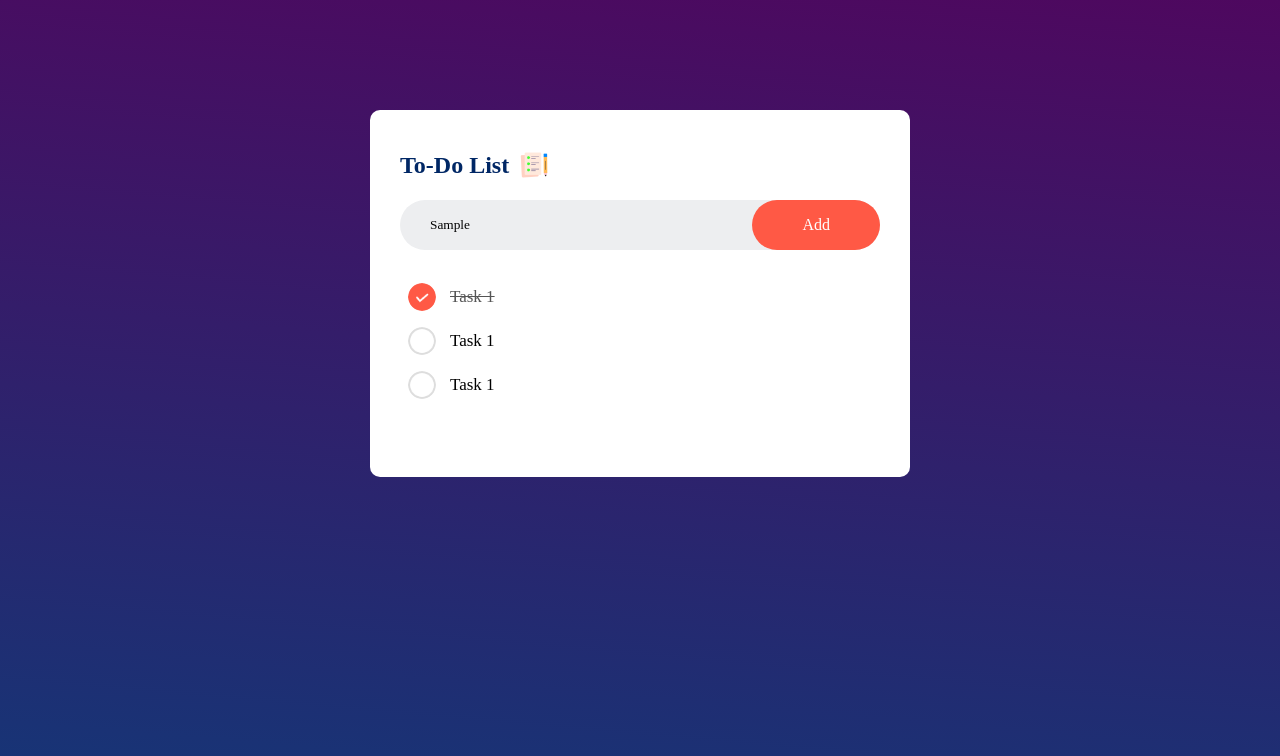
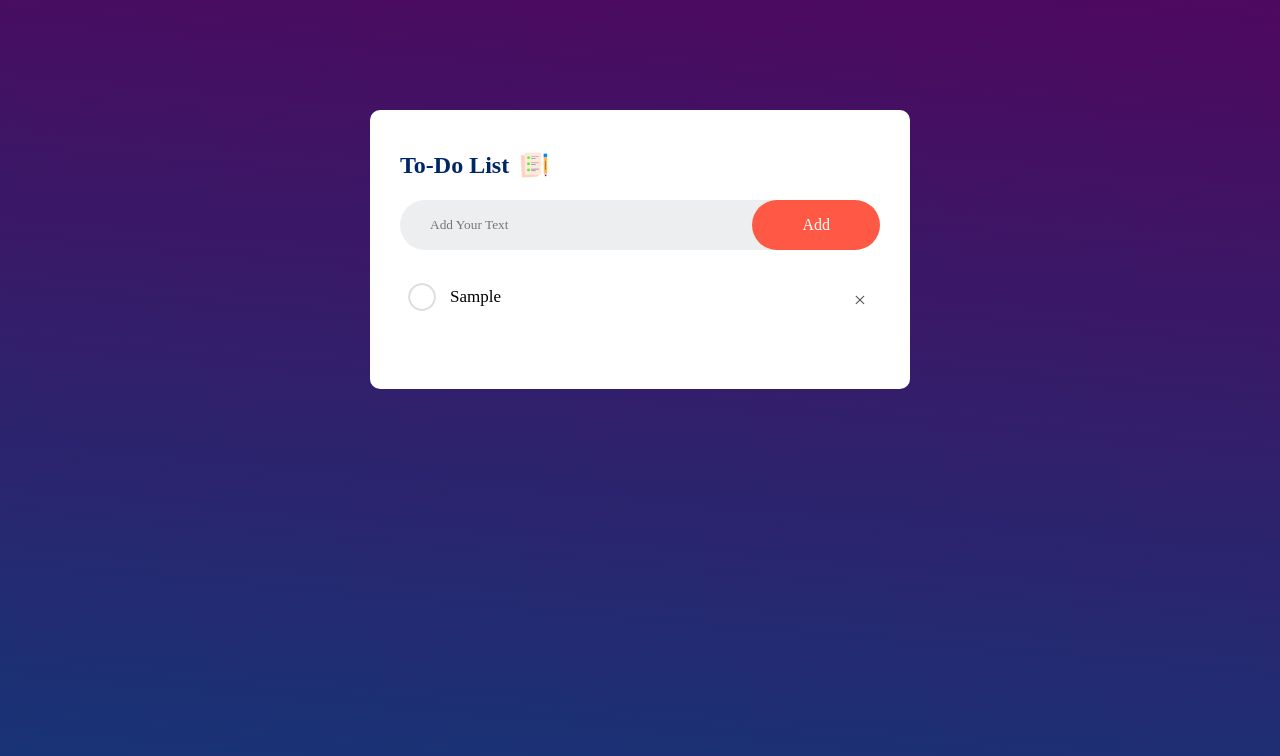
Before and after one commit to saudkhan07/To-Do-list-App, a plain HTML site: page index.html in a window 1280 px wide. Both pictures are taken after typing "Sample" into the empty fields and a click on the button "Add". Drawn offline with Linux system fonts and the light colour scheme; files whose address does not match are found by name.

Commit message:
java script added but to saving the data no done yet

```diff
--- a/index.html
+++ b/index.html
@@ -13,14 +13,15 @@
         <h2>To-Do List <img src="todolist images/icon.png" alt=""></h2>
         <div class="row">
             <input type="text" id="input-box" placeholder="Add Your Text">
-            <button>Add</button>
+            <button onclick="AddTask()">Add</button>
         </div>
         <ul id="list-container">
-            <li class="checked">Task 1</li>
+            <!-- <li class="checked">Task 1</li>
             <li>Task 1</li>
-            <li>Task 1</li>
+            <li>Task 1</li> -->
         </ul>
     </div>
 </div>
+<script src="script.js"></script>
 </body>
 </html>
--- a/script.js
+++ b/script.js
@@ -0,0 +1,19 @@
+const inputbox= document.getElementById("input-box");
+const listContainer= document.getElementById("list-container");
+function AddTask(){
+    if(inputbox.value=='') alert("You must write something!");
+    else{
+        let li= document.createElement("li");
+        // creating an html with tag name li
+        li.innerHTML= inputbox.value;
+        listContainer.appendChild(li);
+        let span = document.createElement("span")
+        span.innerHTML= "\u00d7";
+        li.appendChild(span);
+    }
+    inputbox.value= '';
+}
+listContainer.addEventListener("click", function(e){
+    if(e.target.tagName=== "LI") e.target.classList.toggle("checked");
+    else if(e.target.tagName === "SPAN") e.target.parentElement.remove();
+},false);
--- a/style.css
+++ b/style.css
@@ -83,3 +83,18 @@ ul li.checked{
 ul li.checked::before{
     background-image: url(todolistimages/checked.png);
 }
+ul li span{
+    position: absolute;
+    right: 0;
+    top: 5px;
+    width: 40px;
+    height: 40px;
+    font-size: 22px;
+    color: #555;
+    line-height: 40px;
+    text-align: center;
+    border-radius: 50%;
+}
+ul li span:hover{
+    background: #edeef0;
+}
```
